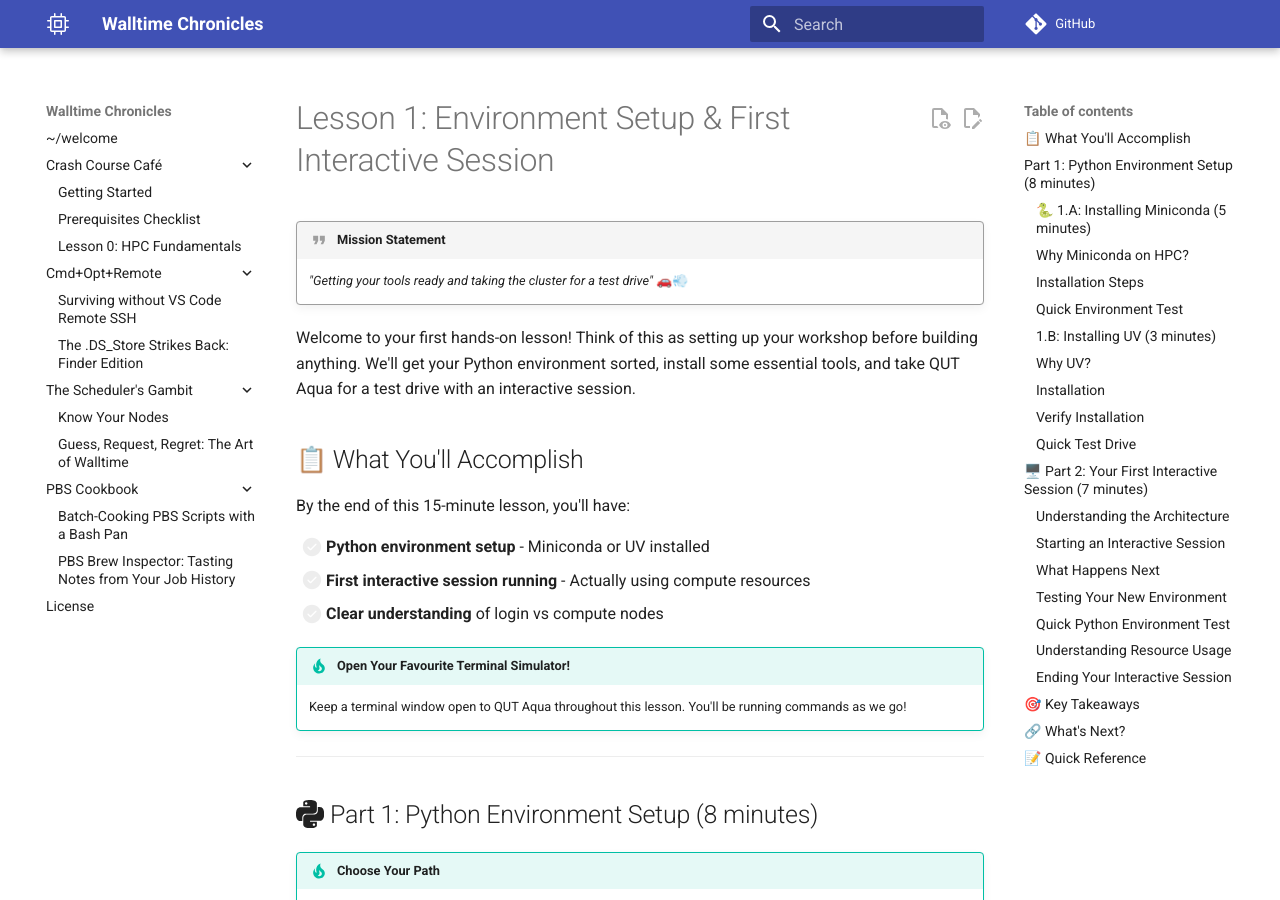
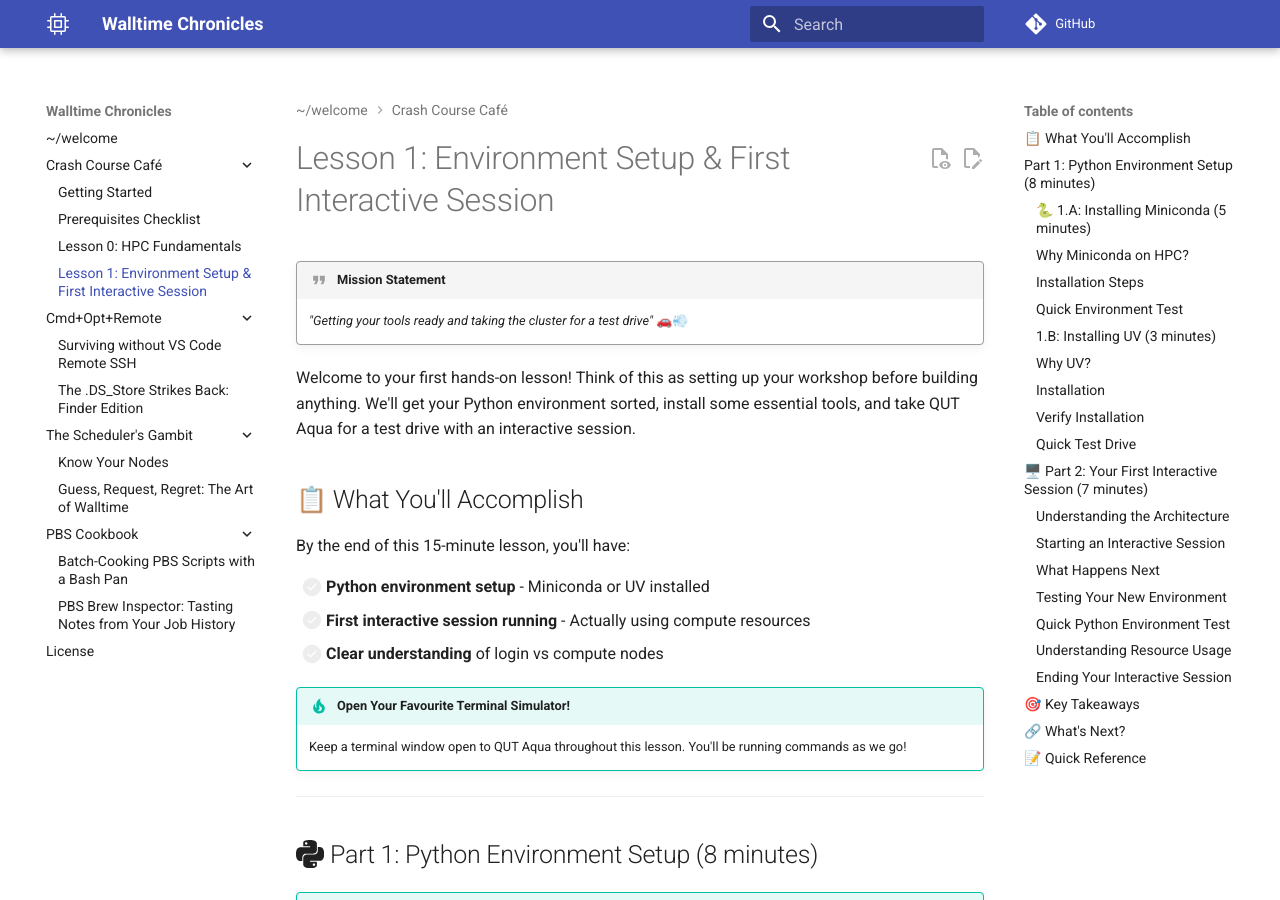
Before and after one commit to ZhipengHe/Walltime-Chronicles, an MkDocs documentation site: the page built from docs/tutorials/lesson-1.md, in a window 1280 px wide and 900 px high. Built offline with MkDocs 1.6.1 and Material for MkDocs 9.7.7, drawn with Linux system fonts in a browser that asks for light colours; comment, search, counter and statistics services are not loaded.

Commit message:
Publish Lesson 1 in HPC Crash Course nav

```diff
--- a/mkdocs.yml
+++ b/mkdocs.yml
@@ -100,7 +100,7 @@ nav:
     - "Getting Started": tutorials/get-start.md
     - "Prerequisites Checklist": tutorials/prerequisites.md
     - "Lesson 0: HPC Fundamentals": tutorials/lesson-0.md
-    # - "Lesson 1: Environment Setup & First Interactive Session": tutorials/lesson-1.md
+    - "Lesson 1: Environment Setup & First Interactive Session": tutorials/lesson-1.md
 
   - "Cmd+Opt+Remote":
     - "Surviving without VS Code Remote SSH": remote-dev/Surviving-without-VS-Code-Remote-SSH.md
```
